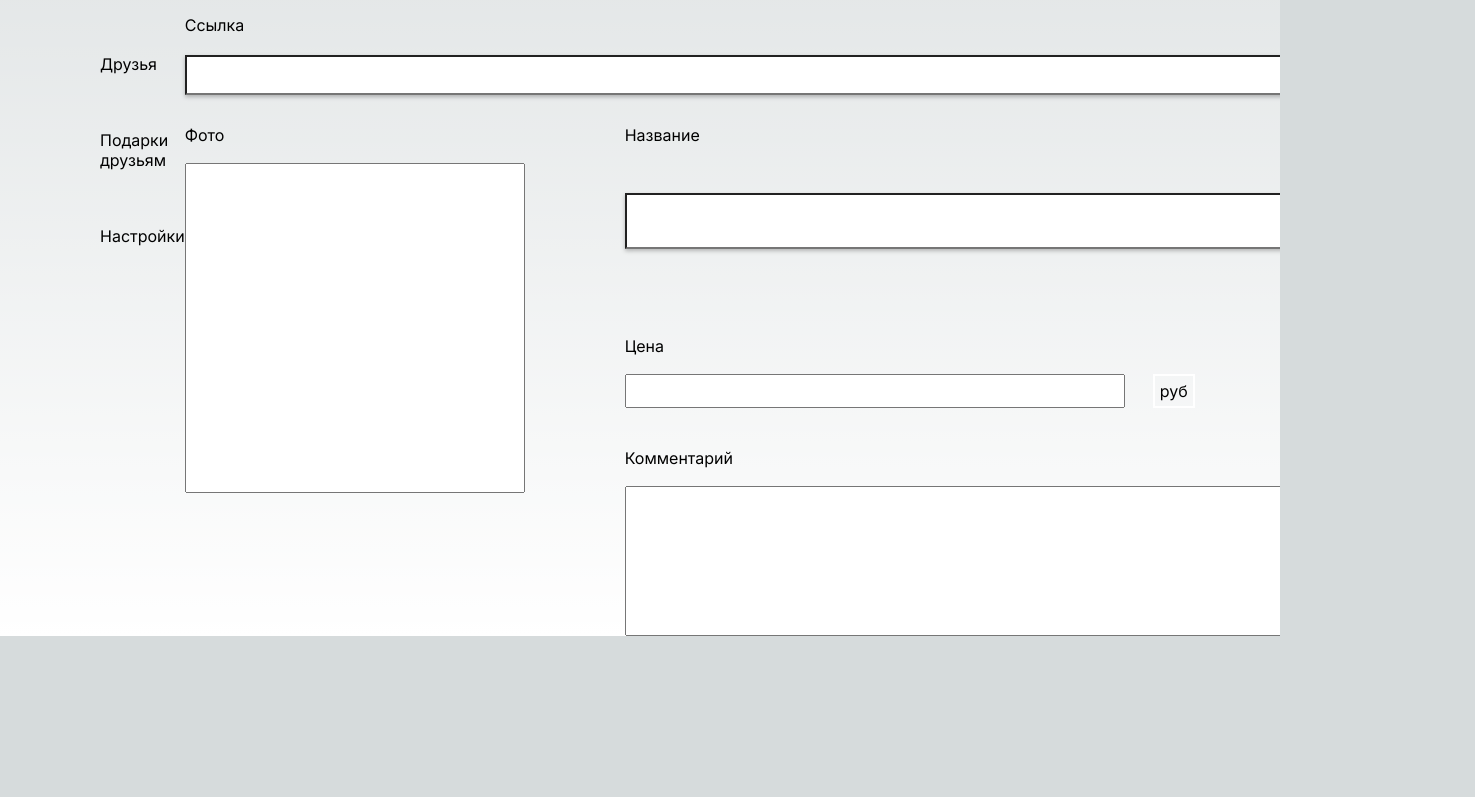
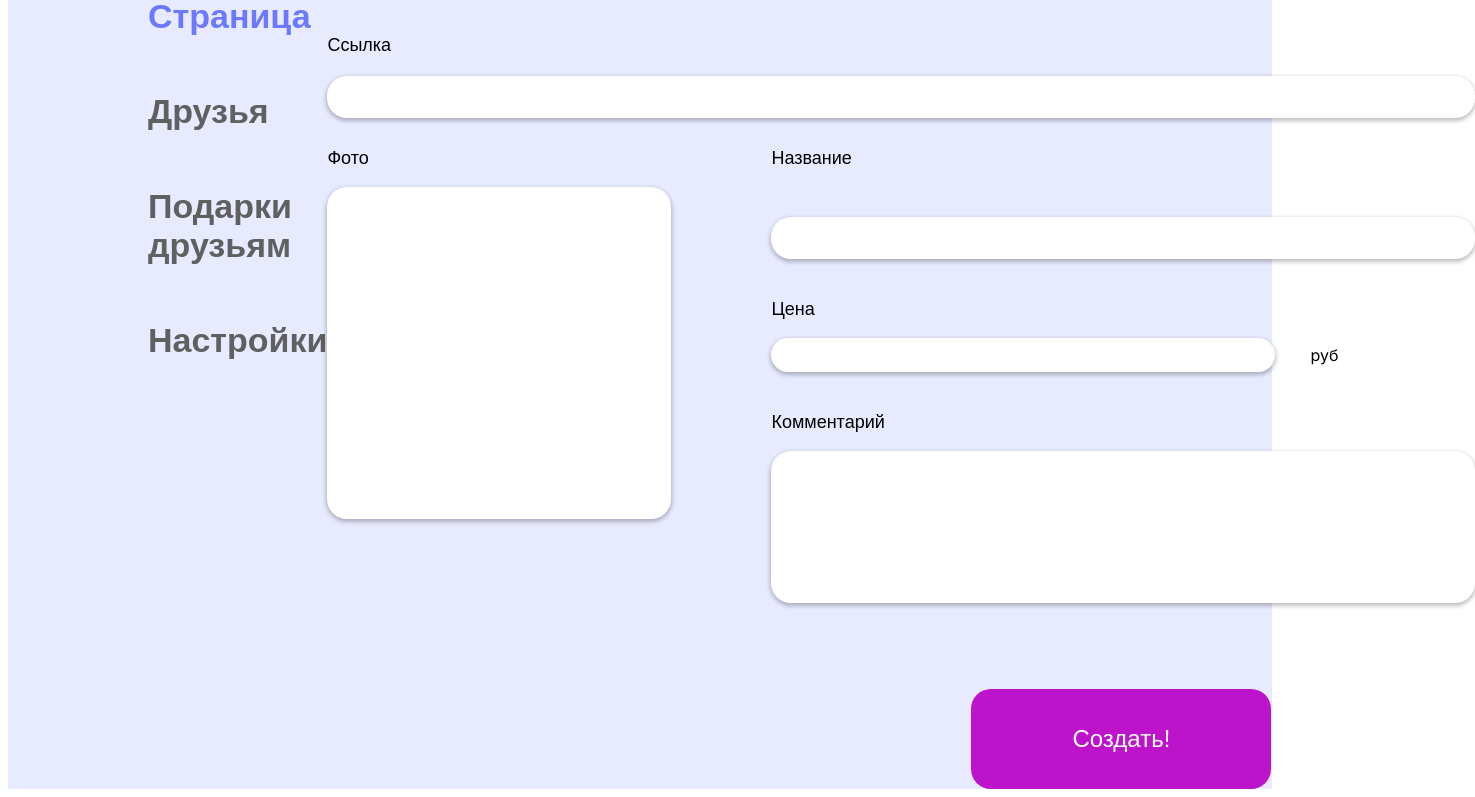
Before and after one commit to DoomGuy1818/testing-next, a Next.js app: page / in a window 1280 px wide. Shown: the part 350-1147 px from the top of the page, 1475 px wide, since content can reach past the window. Before the commit the page ends 986 px from the top, so only its background shows below. Built offline with nearby package versions, Linux system fonts and the light colour scheme.

Commit message:
styles and mixines is done :)

```diff
--- a/src/app/globals.css
+++ b/src/app/globals.css
@@ -1,107 +1,107 @@
-:root {
-  --max-width: 1100px;
-  --border-radius: 12px;
-  --font-mono: ui-monospace, Menlo, Monaco, "Cascadia Mono", "Segoe UI Mono",
-    "Roboto Mono", "Oxygen Mono", "Ubuntu Monospace", "Source Code Pro",
-    "Fira Mono", "Droid Sans Mono", "Courier New", monospace;
+/*:root {*/
+/*  --max-width: 1100px;*/
+/*  --border-radius: 12px;*/
+/*  --font-mono: ui-monospace, Menlo, Monaco, "Cascadia Mono", "Segoe UI Mono",*/
+/*    "Roboto Mono", "Oxygen Mono", "Ubuntu Monospace", "Source Code Pro",*/
+/*    "Fira Mono", "Droid Sans Mono", "Courier New", monospace;*/
 
-  --foreground-rgb: 0, 0, 0;
-  --background-start-rgb: 214, 219, 220;
-  --background-end-rgb: 255, 255, 255;
+/*  --foreground-rgb: 0, 0, 0;*/
+/*  --background-start-rgb: 214, 219, 220;*/
+/*  --background-end-rgb: 255, 255, 255;*/
 
-  --primary-glow: conic-gradient(
-    from 180deg at 50% 50%,
-    #16abff33 0deg,
-    #0885ff33 55deg,
-    #54d6ff33 120deg,
-    #0071ff33 160deg,
-    transparent 360deg
-  );
-  --secondary-glow: radial-gradient(
-    rgba(255, 255, 255, 1),
-    rgba(255, 255, 255, 0)
-  );
+/*  --primary-glow: conic-gradient(*/
+/*    from 180deg at 50% 50%,*/
+/*    #16abff33 0deg,*/
+/*    #0885ff33 55deg,*/
+/*    #54d6ff33 120deg,*/
+/*    #0071ff33 160deg,*/
+/*    transparent 360deg*/
+/*  );*/
+/*  --secondary-glow: radial-gradient(*/
+/*    rgba(255, 255, 255, 1),*/
+/*    rgba(255, 255, 255, 0)*/
+/*  );*/
 
-  --tile-start-rgb: 239, 245, 249;
-  --tile-end-rgb: 228, 232, 233;
-  --tile-border: conic-gradient(
-    #00000080,
-    #00000040,
-    #00000030,
-    #00000020,
-    #00000010,
-    #00000010,
-    #00000080
-  );
+/*  --tile-start-rgb: 239, 245, 249;*/
+/*  --tile-end-rgb: 228, 232, 233;*/
+/*  --tile-border: conic-gradient(*/
+/*    #00000080,*/
+/*    #00000040,*/
+/*    #00000030,*/
+/*    #00000020,*/
+/*    #00000010,*/
+/*    #00000010,*/
+/*    #00000080*/
+/*  );*/
 
-  --callout-rgb: 238, 240, 241;
-  --callout-border-rgb: 172, 175, 176;
-  --card-rgb: 180, 185, 188;
-  --card-border-rgb: 131, 134, 135;
-}
+/*  --callout-rgb: 238, 240, 241;*/
+/*  --callout-border-rgb: 172, 175, 176;*/
+/*  --card-rgb: 180, 185, 188;*/
+/*  --card-border-rgb: 131, 134, 135;*/
+/*}*/
 
-@media (prefers-color-scheme: dark) {
-  :root {
-    --foreground-rgb: 255, 255, 255;
-    --background-start-rgb: 0, 0, 0;
-    --background-end-rgb: 0, 0, 0;
+/*@media (prefers-color-scheme: dark) {*/
+/*  :root {*/
+/*    --foreground-rgb: 255, 255, 255;*/
+/*    --background-start-rgb: 0, 0, 0;*/
+/*    --background-end-rgb: 0, 0, 0;*/
 
-    --primary-glow: radial-gradient(rgba(1, 65, 255, 0.4), rgba(1, 65, 255, 0));
-    --secondary-glow: linear-gradient(
-      to bottom right,
-      rgba(1, 65, 255, 0),
-      rgba(1, 65, 255, 0),
-      rgba(1, 65, 255, 0.3)
-    );
+/*    --primary-glow: radial-gradient(rgba(1, 65, 255, 0.4), rgba(1, 65, 255, 0));*/
+/*    --secondary-glow: linear-gradient(*/
+/*      to bottom right,*/
+/*      rgba(1, 65, 255, 0),*/
+/*      rgba(1, 65, 255, 0),*/
+/*      rgba(1, 65, 255, 0.3)*/
+/*    );*/
 
-    --tile-start-rgb: 2, 13, 46;
-    --tile-end-rgb: 2, 5, 19;
-    --tile-border: conic-gradient(
-      #ffffff80,
-      #ffffff40,
-      #ffffff30,
-      #ffffff20,
-      #ffffff10,
-      #ffffff10,
-      #ffffff80
-    );
+/*    --tile-start-rgb: 2, 13, 46;*/
+/*    --tile-end-rgb: 2, 5, 19;*/
+/*    --tile-border: conic-gradient(*/
+/*      #ffffff80,*/
+/*      #ffffff40,*/
+/*      #ffffff30,*/
+/*      #ffffff20,*/
+/*      #ffffff10,*/
+/*      #ffffff10,*/
+/*      #ffffff80*/
+/*    );*/
 
-    --callout-rgb: 20, 20, 20;
-    --callout-border-rgb: 108, 108, 108;
-    --card-rgb: 100, 100, 100;
-    --card-border-rgb: 200, 200, 200;
-  }
-}
+/*    --callout-rgb: 20, 20, 20;*/
+/*    --callout-border-rgb: 108, 108, 108;*/
+/*    --card-rgb: 100, 100, 100;*/
+/*    --card-border-rgb: 200, 200, 200;*/
+/*  }*/
+/*}*/
 
-* {
-  box-sizing: border-box;
-  padding: 0;
-  margin: 0;
-}
+/** {*/
+/*  box-sizing: border-box;*/
+/*  padding: 0;*/
+/*  margin: 0;*/
+/*}*/
 
-html,
-body {
-  max-width: 100vw;
-  overflow-x: hidden;
-}
+/*html,*/
+/*body {*/
+/*  max-width: 100vw;*/
+/*  overflow-x: hidden;*/
+/*}*/
 
-body {
-  color: rgb(var(--foreground-rgb));
-  background: linear-gradient(
-      to bottom,
-      transparent,
-      rgb(var(--background-end-rgb))
-    )
-    rgb(var(--background-start-rgb));
-}
+/*body {*/
+/*  color: rgb(var(--foreground-rgb));*/
+/*  background: linear-gradient(*/
+/*      to bottom,*/
+/*      transparent,*/
+/*      rgb(var(--background-end-rgb))*/
+/*    )*/
+/*    rgb(var(--background-start-rgb));*/
+/*}*/
 
-a {
-  color: inherit;
-  text-decoration: none;
-}
+/*a {*/
+/*  color: inherit;*/
+/*  text-decoration: none;*/
+/*}*/
 
-@media (prefers-color-scheme: dark) {
-  html {
-    color-scheme: dark;
-  }
-}
+/*@media (prefers-color-scheme: dark) {*/
+/*  html {*/
+/*    color-scheme: dark;*/
+/*  }*/
+/*}*/
--- a/src/components/creating-wish/creatingWish.module.scss
+++ b/src/components/creating-wish/creatingWish.module.scss
@@ -1,12 +1,8 @@
-@import "../styles/mixins";
+@import '../styles/variables';
+@import '../styles/mixins';
 
-$first-font: Montserrat, 48px, bold;
-$second-font: Montserrat, 36px, bold;
-$font-first-color: #000000;
-$font-second-color: #606060;
-$shadow-box: 0 2px 4px 0 rgba(0, 0, 0, 0.25);
 .container{
-  max-width: 1500px;
+  background-color: $background-white;
   margin: auto;
   display: block;
   justify-content: space-around;
@@ -21,35 +17,34 @@ $shadow-box: 0 2px 4px 0 rgba(0, 0, 0, 0.25);
   position: relative;
   top: 20px;
   height: 40px;
-  box-shadow: $shadow-box;
+  @include input-box;
 }
 
-.title{
+.name{
   margin-top: 30px;
-  height: 56px;
+  height: 40px;
   width: 700px;
-  box-shadow: $shadow-box;
+  @include input-box
 }
-//.price
-//  height: 56px
-//  width: 700px
-//  box-shadow: $shadow-box
 
 .comment{
   height: 149px;
   width: 700px;
-  box-shadow: $shadow-box;
+  @include input-box;
 }
 .addGift{
   position: relative;
   margin-top: 158px;
+  margin-right: 250px;
 
   a{
+    @include back-button;
     position: relative;
   }
 }
 
 .addGiftText{
+  @include h1-title;
   position: relative;
   left: 50px;
   top: 20px;
@@ -64,6 +59,7 @@ $shadow-box: 0 2px 4px 0 rgba(0, 0, 0, 0.25);
 }
 
 .title{
+  @include h1-title;
   margin-bottom: 47px;
 }
 
@@ -80,6 +76,7 @@ $shadow-box: 0 2px 4px 0 rgba(0, 0, 0, 0.25);
 .img{
   height: 330px;
   width: 340px;
+  @include input-box;
 }
 
 .bigblock{
@@ -121,6 +118,7 @@ $shadow-box: 0 2px 4px 0 rgba(0, 0, 0, 0.25);
   justify-content: space-between;
   input{
     width: 500px;
+    @include input-box;
   }
 }
 
@@ -131,11 +129,27 @@ $shadow-box: 0 2px 4px 0 rgba(0, 0, 0, 0.25);
     margin-bottom: 18px;
   }
   input{
+    @include input-box;
+    width: 700px;
     height: 150px;
+
   }
+}
+.buttonBox{
+  display: flex;
+  flex-direction: column;
+  position: relative;
+  margin-left: 200px;
+  margin-top: 86px;
 }
 
 .createButton{
-  height: 142px;
-  width: 548px;
+  @include create-button;
+  @include button-text;
+  height: 100px;
+  width: 300px;
 }
+
+.text{
+  @include span-text;
+}
--- a/src/components/creating-wish/index.tsx
+++ b/src/components/creating-wish/index.tsx
@@ -27,7 +27,7 @@ export default function creatingWish() {
                         <div>
                             <div className={styles.block1}>
                                 <span className={styles.text}>Название</span>
-                                <input className={styles.title}></input>
+                                <input className={styles.name}></input>
                             </div>
 
                             <div className={styles.block2}>
@@ -42,13 +42,15 @@ export default function creatingWish() {
 
                             <div className={styles.block3}>
                                 <span className={styles.text}>Комментарий</span>
-                                <input className={styles.Comments}></input>
+                                <input></input>
+                            </div>
+
+                            <div className={styles.buttonBox}>
+                                <button className={styles.createButton}>
+                                    Создать!
+                                </button>
                             </div>
                         </div>
-
-                        <button className={styles.createButton}>
-                            Создать!
-                        </button>
 
                     </div>
 
--- a/src/components/sideNavbar/sideNavbar.module.scss
+++ b/src/components/sideNavbar/sideNavbar.module.scss
@@ -1,8 +1,16 @@
+@import "../styles/mixins";
+@import "../styles/variables";
+
 .list{
   position: relative;
   margin-top: 254px;
   margin-left: 100px;
   list-style-type: none;
+
+  a{
+    text-decoration: none;
+    @include back-button;
+  }
 }
 
 .friend{
@@ -19,6 +27,8 @@
   margin-top: 56px;
 }
 
-//.сontainer{
-//  height: 1280px;
-//}
+.page{
+  a{
+    color: $accent-blue
+  }
+}
--- a/src/components/styles/mixins.scss
+++ b/src/components/styles/mixins.scss
@@ -9,19 +9,20 @@
 }
 
 @mixin back-button{
-  color: $black;
+  color: $font-deepGray;
   font-family: $first-montserrat;
   font-size: 34px;
   font-style: normal;
   font-weight: bold;
+  text-decoration: none;
 }
 
 @mixin span-text{
   color : $black;
   font-family: $first-montserrat;
   font-style: normal;
-  font-weight: lighter;
-  font-size: 24px;
+  font-weight: 100;
+  font-size: 18px;
 }
 
 @mixin placeholder-text{
@@ -35,12 +36,14 @@
 @mixin input-box{
   border: $black;
   border-radius: 20px;
-  box-shadow: $shadow-box;
+  box-shadow: $shadow;
 
 }
 
 @mixin create-button{
   background-color: #BC13CB;
+  border: #BC13CB;
+  border-radius: 20px;
 }
 
 @mixin button-text {
--- a/src/components/styles/variables.scss
+++ b/src/components/styles/variables.scss
@@ -8,9 +8,11 @@ $button-violet: #BC13CB;
 $button-variant2-color: #D4E0EB;
 $accent-blue: #6C79FF;
 
+//fonts
+$first-montserrat: 'Montserrat', sans-serif;
+
 
 //background color
-$background-white: #E8EAFF;
+$background-white: #e8eaff;
 
-$first-montserrat: "Montserrat";
-$shadow: 0px, 2px, rgba(0, 0, 0, 25%);
+$shadow: 0px 2px 4px 1px rgba(0, 0, 0, 0.25);
```
